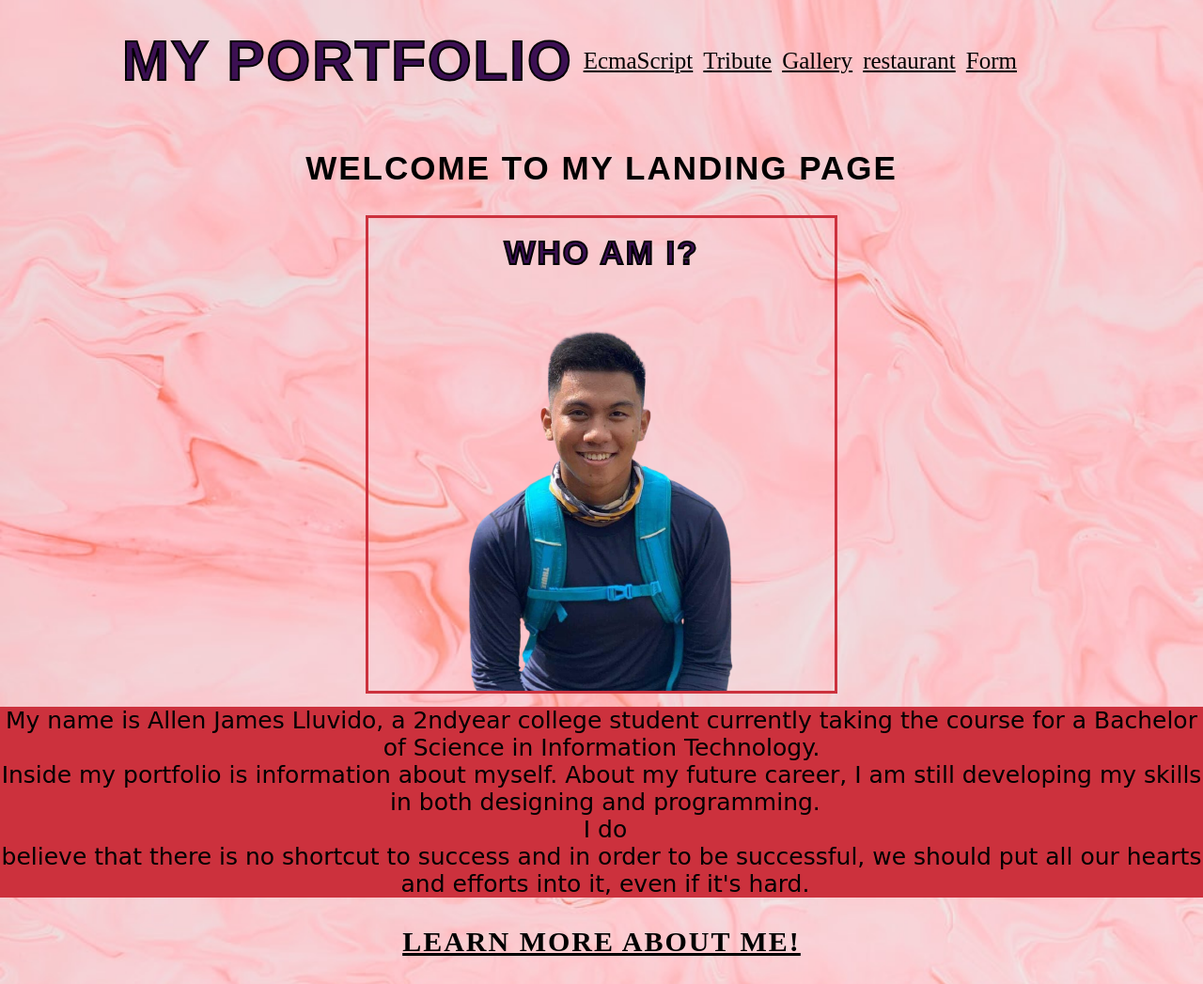
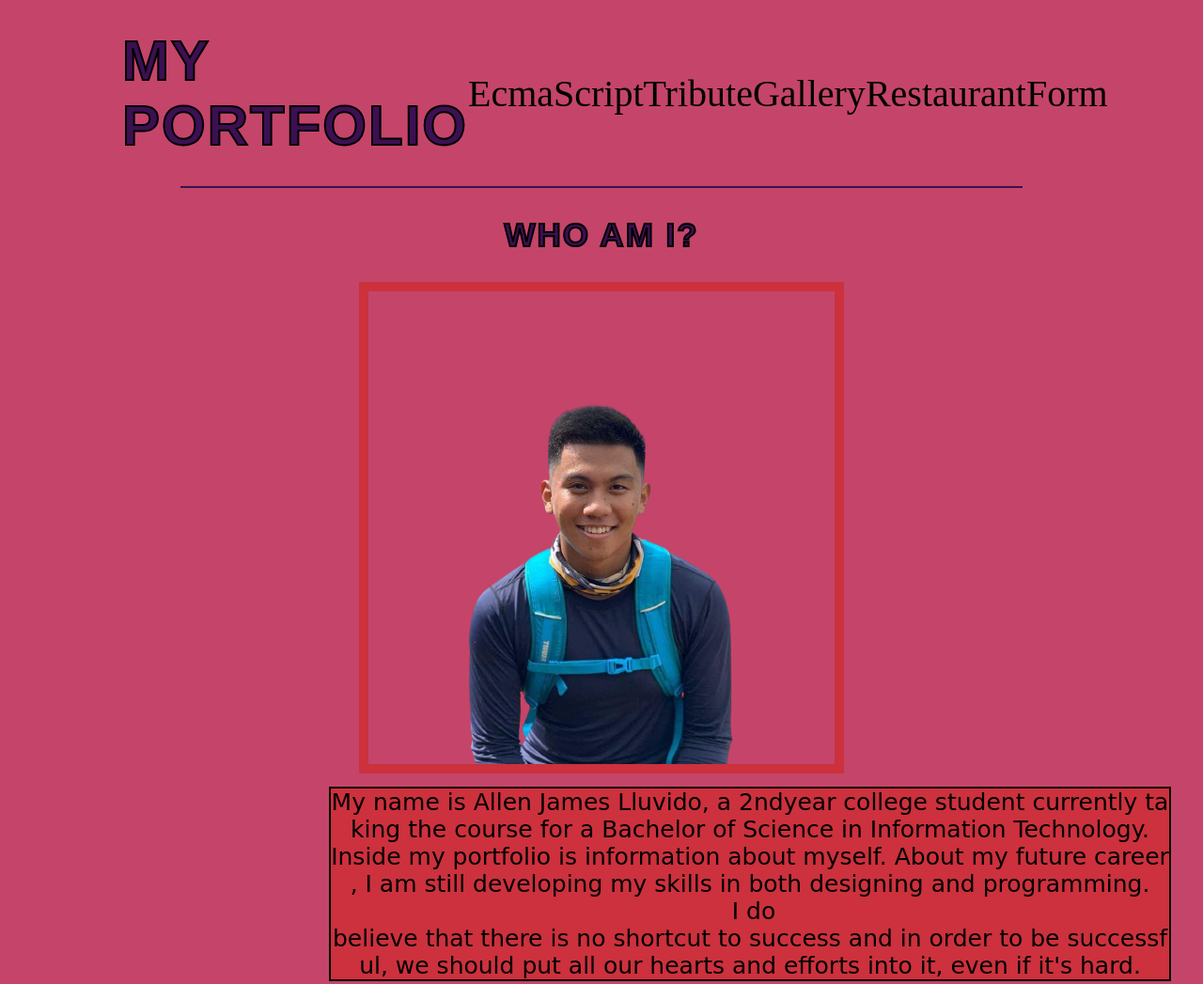
Before and after one commit to allenJames7777/Lluvido--Allen-James, a plain HTML site: page index.html in a window 1280 px wide. Shown: the top 1047 px of the page at 94% size. Drawn offline with Linux system fonts and the light colour scheme.

Commit message:
commited

```diff
--- a/Demopages/Gallery/gallery.css
+++ b/Demopages/Gallery/gallery.css
@@ -2,6 +2,7 @@
     margin: 0;
     padding: 0;
     box-sizing: border-box;
+    background-color: #c44569;
 }
 
 
@@ -10,7 +11,7 @@
   justify-content: center;
   align-items: center;
   height: 500px;
-  border: 6px solid gray;
+  border: 6px solid black;
   position:relative;
   bottom:200px;
 
@@ -76,4 +77,5 @@ footer {
   font-size: 30px;
   position:relative;
   bottom:150px;
+
   }
--- a/Demopages/Tribute/tribute.css
+++ b/Demopages/Tribute/tribute.css
@@ -4,7 +4,7 @@
 }
 
 body{
-    background-color: burlywood;
+    background-color:  #c44569;
 }
 
 .main{
--- a/index.css
+++ b/index.css
@@ -2,29 +2,18 @@
   margin: 0;
   padding: 0;
   box-sizing: border-box;
-
+  background-color: #c44569;
 }
 
 .link {
 
   cursor:pointer;
   color:black;
-  font-size: 25px;
+  font-size: 40px;
+  text-decoration: none;
  }
 
 
-
-section {
-  position: relative;
-  width: 300;
-  min-height: 100vh;
-  display: flex;
-  flex-direction: column;
-  justify-content: flex-start;
-  background-image: url(1.jpg);
-  background-size: cover;
-  background-position: center;
-}
 
 header {
   position: relative;
@@ -35,6 +24,12 @@ header {
   justify-content: space-between;
   align-items: center;
   left: 30px;
+
+}
+hr{
+  width:70vw;
+ margin:auto;
+ border: 1px solid #3c1053ff  ;
 }
 
 #portfolio {
@@ -68,7 +63,7 @@ img {
   position: relative;
   bottom: 100px;
   padding: 0px;
-  border: 3px solid #cc313d;
+  border: 10px solid #cc313d;
 }
 
 #content .info p {
@@ -80,6 +75,9 @@ img {
   font-family: "Courgette", cursive;
   position: relative;
   bottom: 90px;
+  border:2px solid black;
+  width:70vw;
+  left: 350px;
 }
 
 #content .info h2 {
@@ -96,6 +94,7 @@ img {
   color: #3c1053ff;
   letter-spacing: 5px;
   -webkit-text-stroke: 2px black;
+  font-size: 50px;
 }
 
 #content .info-btn {
--- a/index.html
+++ b/index.html
@@ -19,15 +19,15 @@
             <a href="https://allenjames7777.github.io/Lluvido--Allen-James/myreviewonecmascript.html" class="link" target="_blank">EcmaScript</a>
             <a href="https://allenjames7777.github.io/Lluvido--Allen-James/Demopages/Tribute/tribute.html" class="link" target="_blank">Tribute</a>
             <a href="https://allenjames7777.github.io/Lluvido--Allen-James/Demopages/Gallery/gallery.html"class="link" target="_blank">Gallery</a>
-            <a href="https://allenjames7777.github.io/Lluvido--Allen-James/Demopages/Restaurant/myrestaurant.html"class="link" target="_blank">restaurant</a>
+            <a href="https://allenjames7777.github.io/Lluvido--Allen-James/Demopages/Restaurant/myrestaurant.html"class="link" target="_blank">Restaurant</a>
             <a href="https://allenjames7777.github.io/Lluvido--Allen-James/Demopages/Form/vaccination.html"class="link" target="_blank">Form</a>
 
     </header>
-
+    <hr>
     <div id="content">
     <div class="info">
-    <h2>WELCOME TO MY LANDING PAGE</h2>
     <h2 id="who">WHO AM I?</h2>
+    <h2 >WHO AM I?</h2>
     <img src="2.png">
         <p> My name is Allen James Lluvido, a 2ndyear college student currently taking the course for a Bachelor of Science in Information Technology.
             <br>Inside my portfolio is information about myself. About my future career, I am still developing my skills in both designing and programming.<br> I do
```
Also changed, not shown: Demopages/Gallery/gallery.html (+1 -1 lines).
